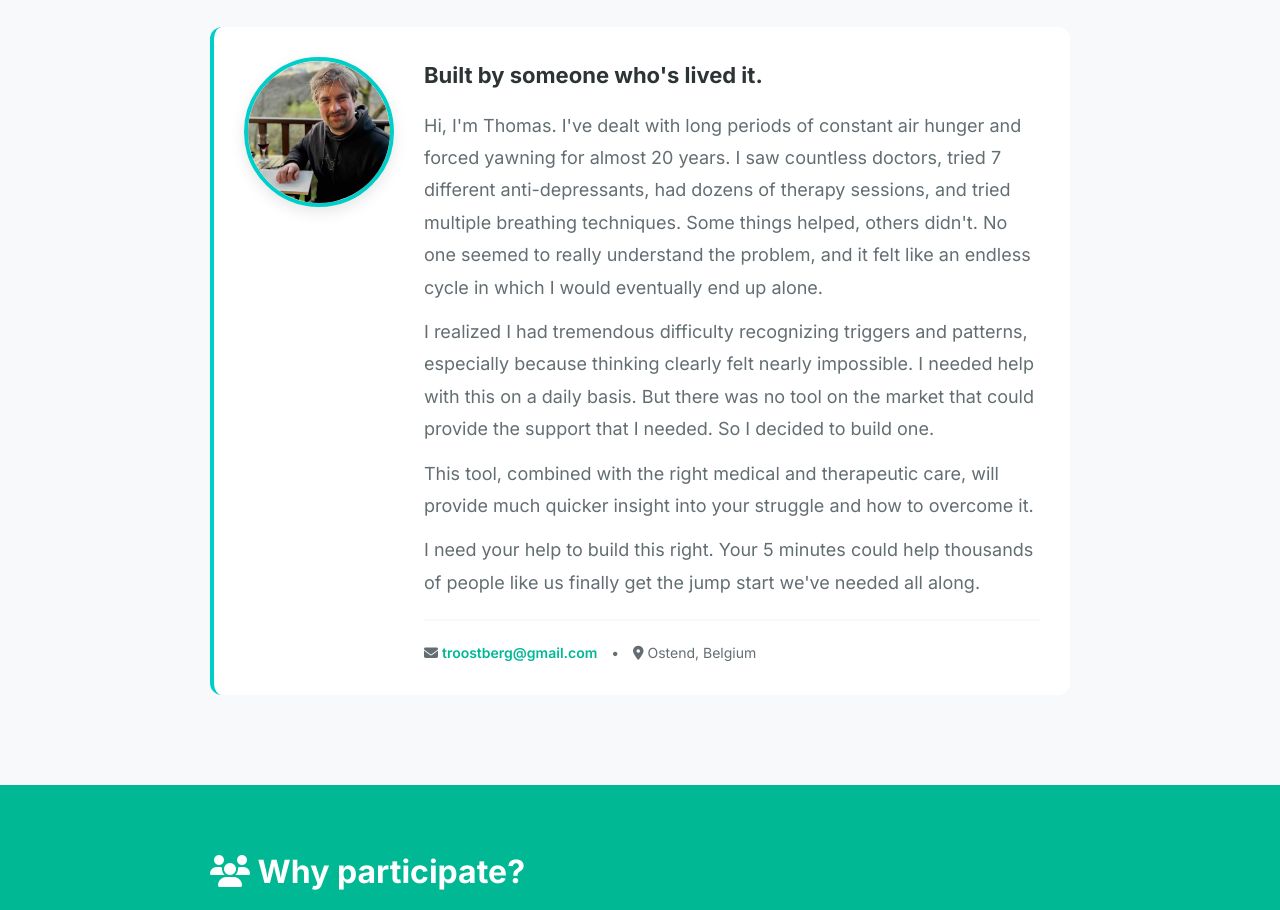
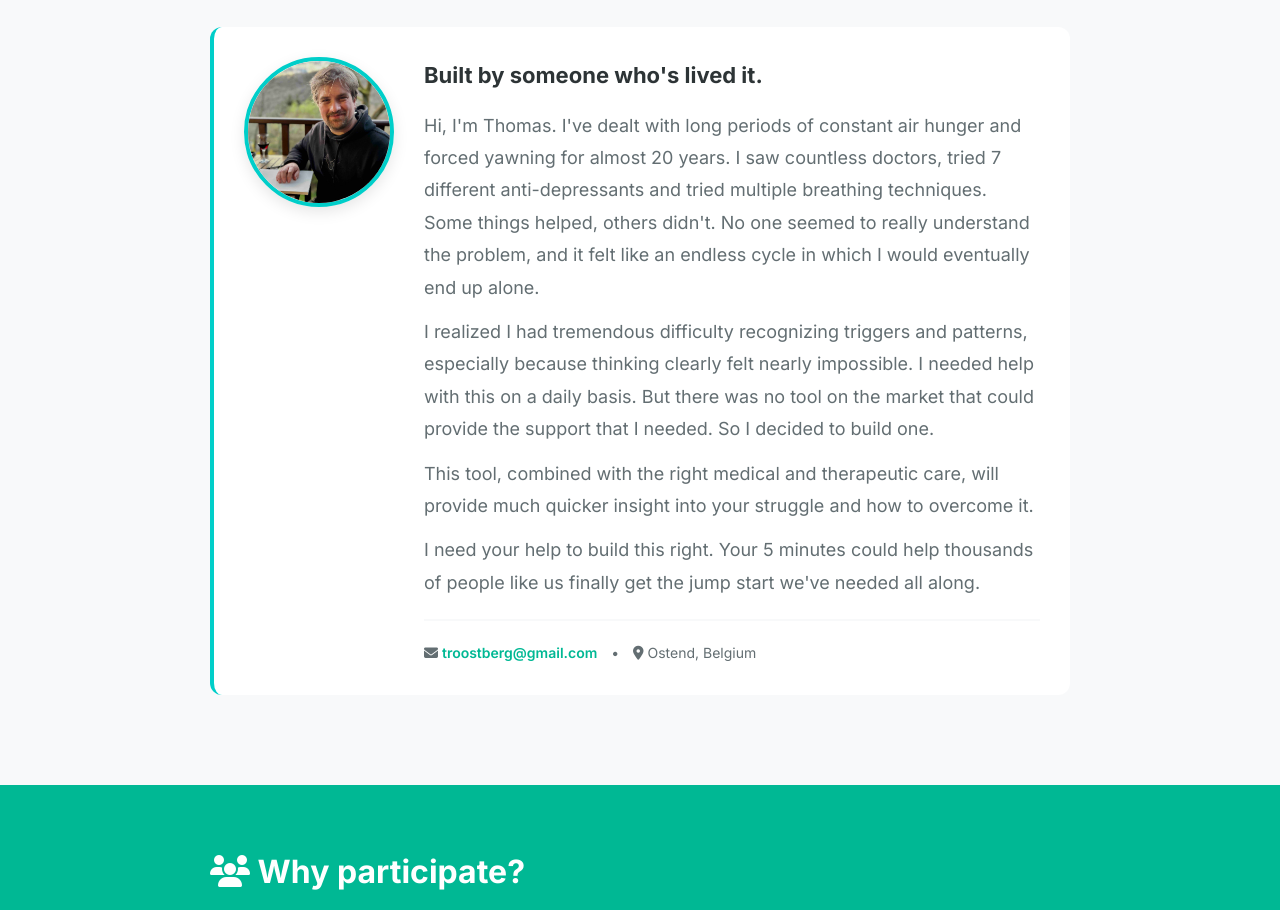
Before and after one commit to boefdoos/breathwise_landing, a plain HTML site: page index.html in a window 1280 px wide. Shown: the part 1626-2536 px from the top of the page. Drawn offline with Linux system fonts and the light colour scheme.

Commit message:
Update index.html

```diff
--- a/index.html
+++ b/index.html
@@ -822,7 +822,7 @@
                         <h3>Built by someone who's lived it.</h3>
                         <p>
                             Hi, I'm Thomas. I've dealt with long periods of constant air hunger and forced yawning for almost 20 years.
-                            I saw countless doctors, tried 7 different anti-depressants, had dozens of therapy sessions, and tried multiple breathing techniques.
+                            I saw countless doctors, tried 7 different anti-depressants and tried multiple breathing techniques.
                             Some things helped, others didn't. No one seemed to really understand the problem, and it felt like an endless cycle in which I would eventually end up alone.
                         </p>
                         <p>
```
